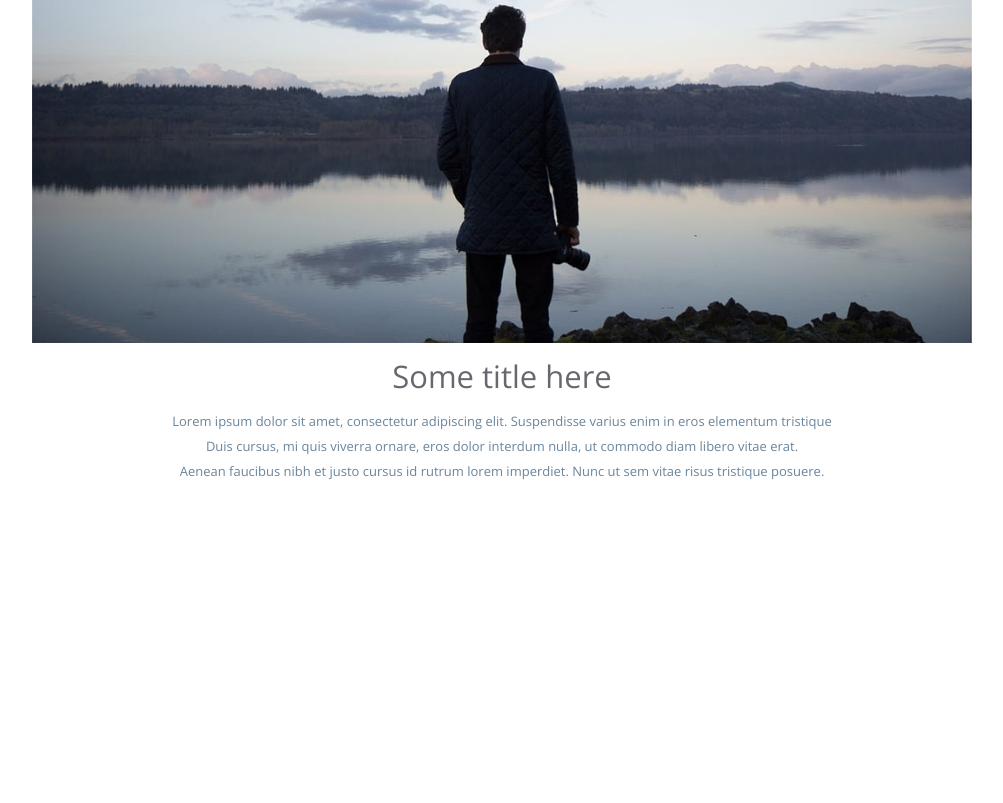
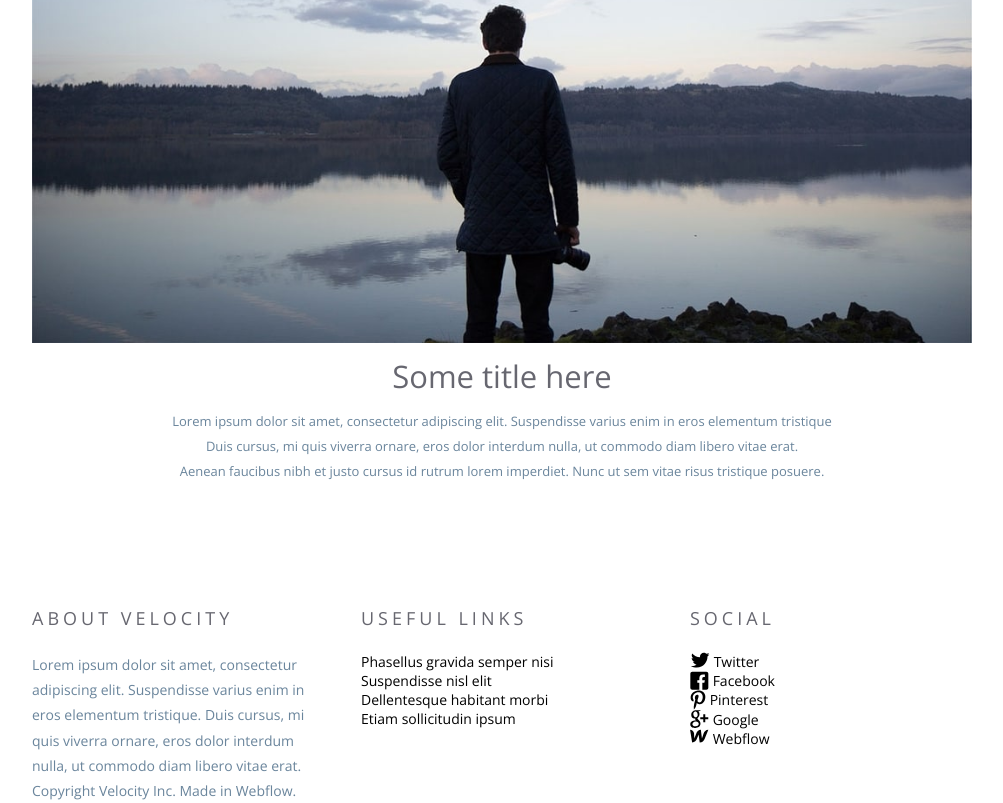
Before and after one commit to HomRed2100/Velocity, a plain HTML site: page index.html in a window 1280 px wide. Shown: the part 2659-3462 px from the top of the page, without its empty margins (138-1141 px from the left). Before the commit the page ends 3238 px from the top, so only its background shows below. Drawn offline with nearby package versions, Linux system fonts and the light colour scheme.

Commit message:
начала подвал

```diff
--- a/css/style.css
+++ b/css/style.css
@@ -243,8 +243,6 @@ p {
     margin-bottom: 70px;
 
 }
-.tabs {
-}
 
 .tabs__nav {
     display: flex;
@@ -286,3 +284,38 @@ p {
     max-width: 690px;
     margin-top: 0;
 }
+
+/* Footer */
+
+.footer {
+
+
+}
+.footer__desc {
+
+}
+.footer__desc h4 {
+    font-size: 18px;
+    line-height: 1.1;
+    letter-spacing: 4px;
+    text-transform: uppercase;
+    color: #676770;
+    margin-bottom: 23px;
+}
+.footer-container {
+    margin-top: 30px;
+    display: flex;
+    justify-content: space-between;
+    align-items: flex-start;
+}
+.footer-container > * {
+    width: 30%;
+}
+.footer__about {
+}
+.footer__links {
+}
+.footer__social {
+}
+.footer__copy {
+}
--- a/index.html
+++ b/index.html
@@ -105,6 +105,55 @@
             </div>
         </section>
     </main>
+    <footer class="footer">
+        <div class="footer__desc">
+            <div class="container footer-container">
+                <div class="footer__about">
+                    <h4>About velocity</h4>
+                    <p>Lorem ipsum dolor sit amet, consectetur adipiscing elit. Suspendisse varius enim in eros elementum tristique. Duis cursus, mi quis viverra ornare, eros dolor interdum nulla, ut commodo diam libero vitae erat.</p>
+                </div>
+                <div class="footer__links">
+                    <h4>Useful links</h4>
+                    <ul>
+                        <li><a href="#">Phasellus gravida semper nisi</a></li>
+                        <li><a href="#">Suspendisse nisl elit</a></li>
+                        <li><a href="#">Dellentesque habitant morbi</a></li>
+                        <li><a href="#">Etiam sollicitudin ipsum</a></li>
+                    </ul>
+                </div>
+                <div class="footer__social">
+                    <h4>Social</h4>
+                    <ul>
+                        <li>
+                            <img src="img/twitter.svg" alt="Twitter">
+                            <a href="#">Twitter</a>
+                        </li>
+                        <li>
+                            <img src="img/fb.svg" alt="Facebook">
+                            <a href="#">Facebook</a>
+                        </li>
+                        <li>
+                            <img src="img/pinterest.svg" alt="Pinterest">
+                            <a href="#">Pinterest</a>
+                        </li>
+                        <li>
+                            <img src="img/google.svg" alt="Google">
+                            <a href="#">Google</a>
+                        </li>
+                        <li>
+                            <img src="img/wf.svg" alt="Webflow">
+                            <a href="#">Webflow</a>
+                        </li>
+                    </ul>
+                </div>
+            </div>
 
+        </div>
+        <div class="footer__copy">
+            <div class="container">
+                <p>Copyright Velocity Inc. Made in Webflow.</p>
+            </div>
+        </div>
+    </footer>
 </body>
 </html>
```
